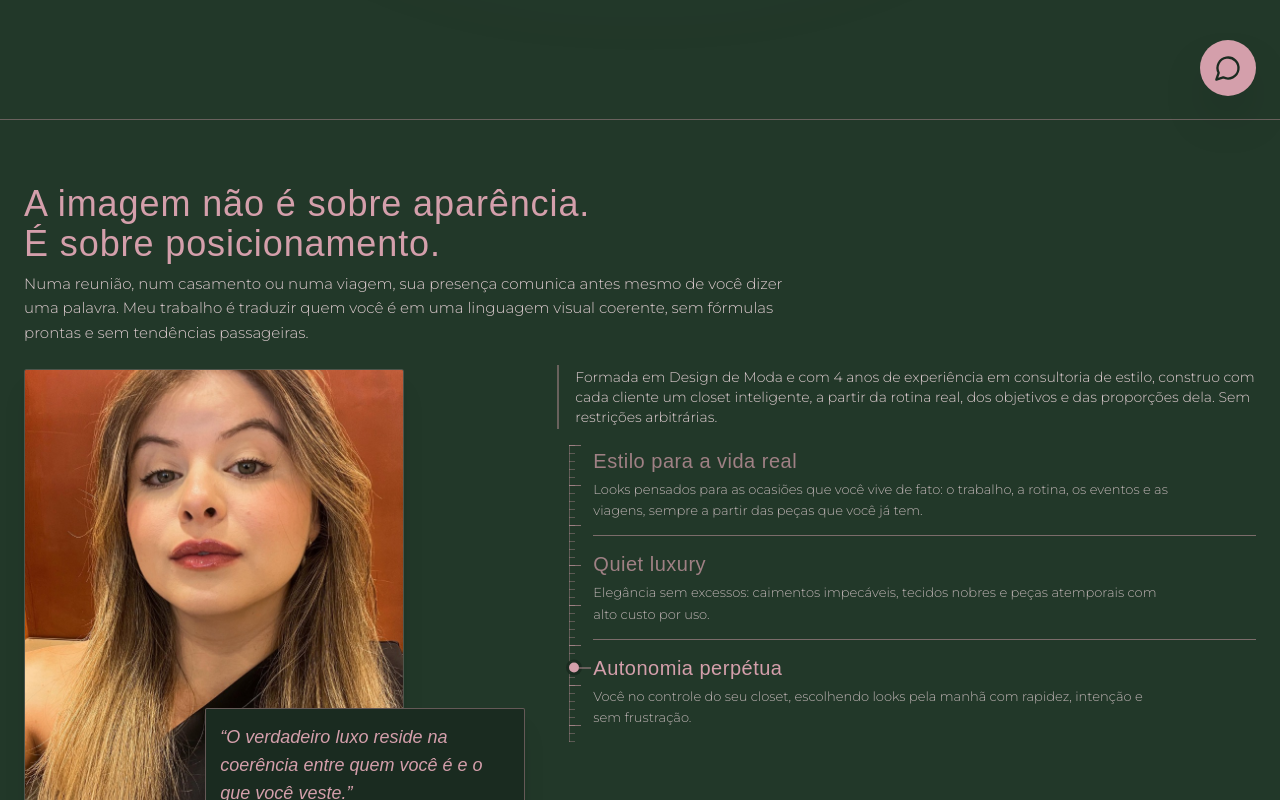
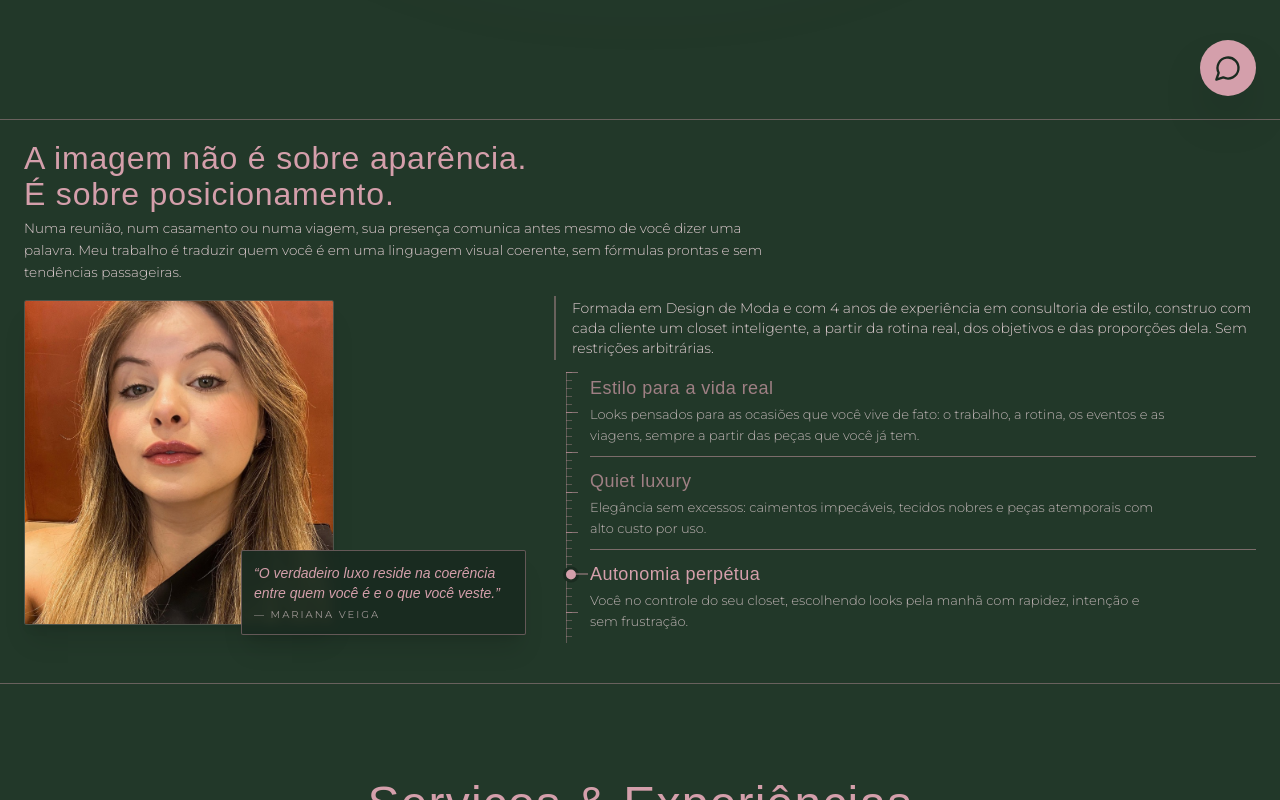
Before and after one commit to Emerson018/marina-veiga, a Next.js app: page / in a window 1280 px wide. Shown: the part 680-1480 px from the top of the page. Built offline with nearby package versions, Linux system fonts and the light colour scheme; a web font is replaced by a local one.

Commit message:
fix(about): enquadrar secao sobre sem cortar titulo nem foto

```diff
--- a/src/components/AboutManifesto.tsx
+++ b/src/components/AboutManifesto.tsx
@@ -52,7 +52,7 @@ export default function AboutManifesto() {
       ref={sectionRef}
       id="sobre"
       aria-labelledby="about-heading"
-      className="scroll-mt-20 py-12 md:py-16 border-b border-rose-border/40 relative overflow-hidden"
+      className="scroll-mt-4 pt-4 pb-8 md:pt-5 md:pb-10 border-b border-rose-border/40 relative overflow-hidden"
     >
       <div className="max-w-7xl mx-auto px-6">
         {/* Section Header */}
@@ -62,21 +62,21 @@ export default function AboutManifesto() {
           initial="hidden"
           whileInView="visible"
           viewport={VIEWPORT_ONCE}
-          className="max-w-3xl mb-5 lg:mb-6"
+          className="max-w-3xl mb-3 lg:mb-4"
         >
           <h2
             id="about-heading"
-            className="text-2xl sm:text-3xl lg:text-4xl font-display text-rose-antique tracking-wide leading-tight mb-2 text-balance"
+            className="text-2xl sm:text-3xl lg:text-[32px] font-display text-rose-antique tracking-wide leading-tight mb-1.5 text-balance"
           >
             A imagem não é sobre aparência. É sobre posicionamento.
           </h2>
-          <p className="text-sm sm:text-[15px] text-rose-light/90 font-light leading-relaxed max-w-3xl">
+          <p className="text-xs sm:text-[13.5px] text-rose-light/90 font-light leading-relaxed max-w-3xl">
             Numa reunião, num casamento ou numa viagem, sua presença comunica antes mesmo de você dizer uma palavra. Meu trabalho é traduzir quem você é em uma linguagem visual coerente, sem fórmulas prontas e sem tendências passageiras.
           </p>
         </m.div>
 
-        {/* Grid: Story + Pillars (Balanced proportions to fit full section in viewport) */}
-        <div className="grid grid-cols-1 lg:grid-cols-12 gap-8 lg:gap-12 items-start">
+        {/* Grid: Story + Pillars (Balanced proportions to fit full section comfortably in viewport) */}
+        <div className="grid grid-cols-1 lg:grid-cols-12 gap-6 lg:gap-10 items-start">
           {/* Editorial Image: Compact aspect ratio and max-width */}
           <div className="lg:col-span-5 relative">
             {/* Revelação por Tecido: a moldura desce como um tecido assentando.
@@ -86,7 +86,7 @@ export default function AboutManifesto() {
               initial="hidden"
               whileInView="visible"
               viewport={VIEWPORT_ONCE}
-              className="relative aspect-[4/4.5] sm:aspect-[4/4.8] max-w-[340px] sm:max-w-[380px] w-full mx-auto lg:mx-0 overflow-hidden rounded-sm shadow-xl"
+              className="relative aspect-[4/4.2] max-w-[270px] sm:max-w-[290px] lg:max-w-[310px] w-full mx-auto lg:mx-0 overflow-hidden rounded-sm shadow-xl"
             >
               <m.div
                 data-reveal
@@ -106,7 +106,7 @@ export default function AboutManifesto() {
                       src="/fotos/foto-2.jpg"
                       alt="Mariana Veiga - Consultora de Imagem e Estilo Pessoal"
                       fill
-                      sizes="(max-width: 1024px) 100vw, 380px"
+                      sizes="(max-width: 1024px) 100vw, 310px"
                       className="object-cover object-top hover:scale-[1.02] transition-transform duration-500 motion-reduce:transition-none"
                     />
                   </m.div>
@@ -119,9 +119,9 @@ export default function AboutManifesto() {
               whileInView={{ opacity: 1, y: 0 }}
               viewport={VIEWPORT_ONCE}
               transition={{ duration: 0.6, ease: EASE_SILK, delay: 0.7 }}
-              className="absolute -bottom-4 -right-2 sm:-right-4 hidden sm:block bg-forest-deep border border-rose-antique/40 p-3 sm:p-3.5 rounded-sm shadow-xl max-w-xs"
+              className="absolute -bottom-2.5 -right-2 sm:-right-3 hidden sm:block bg-forest-deep/95 backdrop-blur-sm border border-rose-antique/40 p-2.5 sm:p-3 rounded-sm shadow-xl max-w-[260px] sm:max-w-[285px]"
             >
-              <p className="font-display text-base sm:text-lg text-rose-antique italic leading-snug">
+              <p className="font-display text-xs sm:text-sm text-rose-antique italic leading-snug">
                 “O verdadeiro luxo reside na coerência entre quem você é e o que você veste.”
               </p>
               <span className="text-[9px] sm:text-[10px] uppercase tracking-widest text-rose-light/60 font-sans block mt-1">
@@ -142,7 +142,7 @@ export default function AboutManifesto() {
             <m.div
               data-reveal
               variants={revealItem}
-              className="relative pl-4 border-l-2 border-rose-antique/40 py-0.5 mb-4"
+              className="relative pl-4 border-l-2 border-rose-antique/40 py-0.5 mb-3"
             >
               <p className="text-xs sm:text-[13px] md:text-sm text-rose-light/90 font-light leading-relaxed">
                 Formada em Design de Moda e com 4 anos de experiência em consultoria de estilo, construo com cada cliente um closet inteligente, a partir da rotina real, dos objetivos e das proporções dela. Sem restrições arbitrárias.
--- a/src/components/Footer.tsx
+++ b/src/components/Footer.tsx
@@ -45,7 +45,8 @@ export default function Footer() {
       if (targetElement) {
         const headerOffset = 76;
         const elementPosition = targetElement.getBoundingClientRect().top;
-        const offsetPosition = elementPosition + window.pageYOffset - headerOffset;
+        const offsetPosition =
+          elementPosition + window.pageYOffset - headerOffset;
 
         window.scrollTo({
           top: Math.max(0, offsetPosition),
--- a/src/components/Header.tsx
+++ b/src/components/Header.tsx
@@ -54,7 +54,8 @@ export default function Header() {
       if (targetElement) {
         const headerOffset = 76;
         const elementPosition = targetElement.getBoundingClientRect().top;
-        const offsetPosition = elementPosition + window.pageYOffset - headerOffset;
+        const offsetPosition =
+          elementPosition + window.pageYOffset - headerOffset;
 
         window.scrollTo({
           top: Math.max(0, offsetPosition),
--- a/src/components/PillarTape.tsx
+++ b/src/components/PillarTape.tsx
@@ -115,7 +115,7 @@ export default function PillarTape({ pillars }: { pillars: Pillar[] }) {
             <li
               key={pillar.title}
               onMouseEnter={() => settled && setActive(i)}
-              className="border-t border-rose-border/50 first:border-t-0 py-3 sm:py-3.5 first:pt-0.5"
+              className="border-t border-rose-border/50 first:border-t-0 py-2 sm:py-2.5 first:pt-0.5"
             >
               <div
                 className={`transition-[opacity,transform] duration-700 ease-[cubic-bezier(0.22,1,0.36,1)] motion-reduce:transition-none ${
@@ -128,13 +128,13 @@ export default function PillarTape({ pillars }: { pillars: Pillar[] }) {
                   ref={(el) => {
                     titleRefs.current[i] = el;
                   }}
-                  className={`font-display text-lg sm:text-xl text-rose-antique tracking-wide leading-snug transition-opacity duration-500 motion-reduce:transition-none ${
+                  className={`font-display text-base sm:text-lg text-rose-antique tracking-wide leading-snug transition-opacity duration-500 motion-reduce:transition-none ${
                     isActive || !settled ? "opacity-100" : "opacity-70"
                   }`}
                 >
                   {pillar.title}
                 </h3>
-                <p className="mt-1 text-xs sm:text-[13px] text-rose-light/75 font-light leading-relaxed max-w-xl">
+                <p className="mt-0.5 text-xs sm:text-[13px] text-rose-light/75 font-light leading-relaxed max-w-xl">
                   {pillar.description}
                 </p>
               </div>
```
